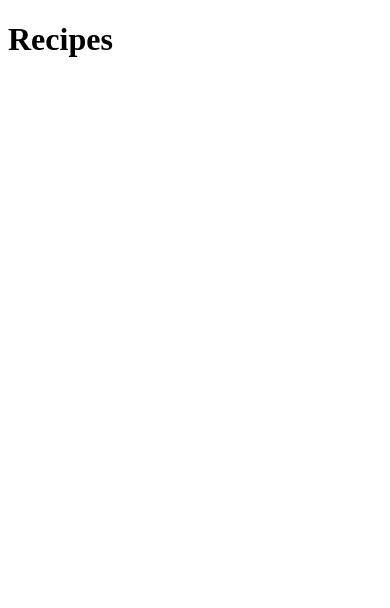
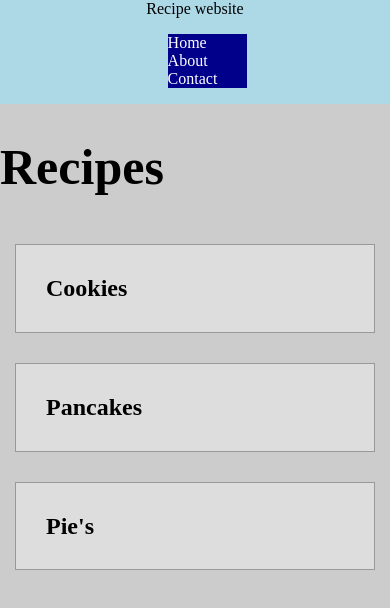
Before and after one commit to ArcoMul/recipe-website, a plain HTML site: page index.html in a window 390 px wide. Drawn offline with Linux system fonts and the light colour scheme.

Commit message:
Responsiveness!

```diff
--- a/index.html
+++ b/index.html
@@ -5,8 +5,33 @@
     <meta name="viewport" content="width=device-width, initial-scale=1.0" />
     <meta http-equiv="X-UA-Compatible" content="ie=edge" />
     <title>Recipes</title>
+    <link href="style.css" rel="stylesheet"></link>
   </head>
   <body>
+
+    <nav>
+      <div>Recipe website</div>
+      <ul>
+        <li>Home</li>
+        <li>About</li>
+        <li>Contact</li>
+      </ul>
+    </nav>
+
     <h1>Recipes</h1>
+    <main>
+      <div class="recipe-section">
+        <h2>Cookies</h2>
+      </div>
+      <div class="recipe-section">
+        <h2>Pancakes</h2>
+      </div>
+      <div class="recipe-section">
+        <h2>Pie's</h2>
+      </div>
+    </main>
   </body>
+
+
+
 </html>
--- /dev/null
+++ b/style.css
@@ -0,0 +1,61 @@
+body {
+  background-color: #ccc;
+  margin: 0;
+  padding: 0;
+}
+
+h1 {
+  font-size: 50px;
+}
+
+nav {
+  background-color: lightblue;
+  display: flex;
+  justify-content: space-between;
+  align-items: center;
+}
+
+nav ul {
+  display: flex;
+  justify-content: space-between;
+  list-style: none;
+}
+
+nav ul li {
+  padding-right: 30px;
+  background-color: darkblue;
+  color: #fff;
+  margin-right: 15px;
+}
+
+@media (max-width: 492px) {
+  nav {
+    flex-direction: column;
+  }
+
+  nav ul {
+    flex-direction: column;
+  }
+}
+
+main {
+  display: flex;
+  justify-content: space-around;
+}
+
+.recipe-section {
+  background-color: #ddd;
+  padding: 30px;
+  border: 1px solid #999;
+  flex-grow: 1;
+  margin: 15px;
+}
+
+@media (max-width: 492px) {
+  main {
+    flex-direction: column;
+  }
+  .recipe-section {
+    padding: 10px 30px;
+  }
+}
```
Also changed, not shown: pie/index.html (+4 -1 lines).
